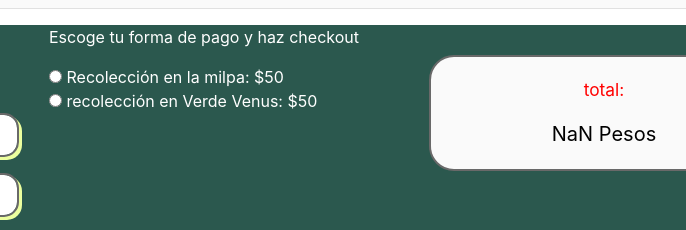
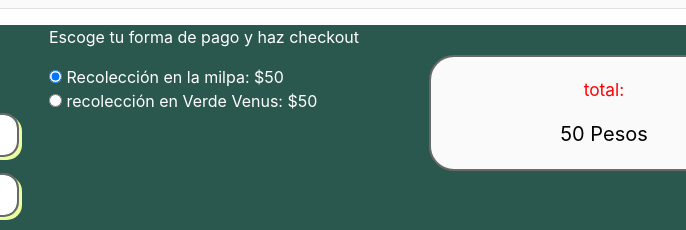
Before and after one commit to DRFresco/renacerdelcampo, a website: page sitio/menu.html in a window 1280 px wide. Shown: the part 359-589 px from the top of the page, 416-1102 px from the left. Drawn offline with Linux system fonts and the light colour scheme; no server answers.

Commit message:
la milpa default

```diff
--- a/sitio/menu.html
+++ b/sitio/menu.html
@@ -325,7 +325,7 @@ Beck - cities
 
 			<div class="row">
 				<div class="col-sm-12">
-					<input type="radio" name="zona" id="zona1" value="50" rec="milpa"> Recolección en la milpa: $50<br>
+					<input type="radio" checked="checked" name="zona" id="zona1" value="50" rec="milpa"> Recolección en la milpa: $50<br>
 					<!-- <input checked="checked" type="radio" name="zona" id="zona1" value="50" rec="Sempertuya"> recolección en Sempertuya: $50<br> -->
 					<input type="radio" name="zona" id="zona2" value="50" rec="verde venus"> recolección en Verde Venus: $50<br>
 
```
